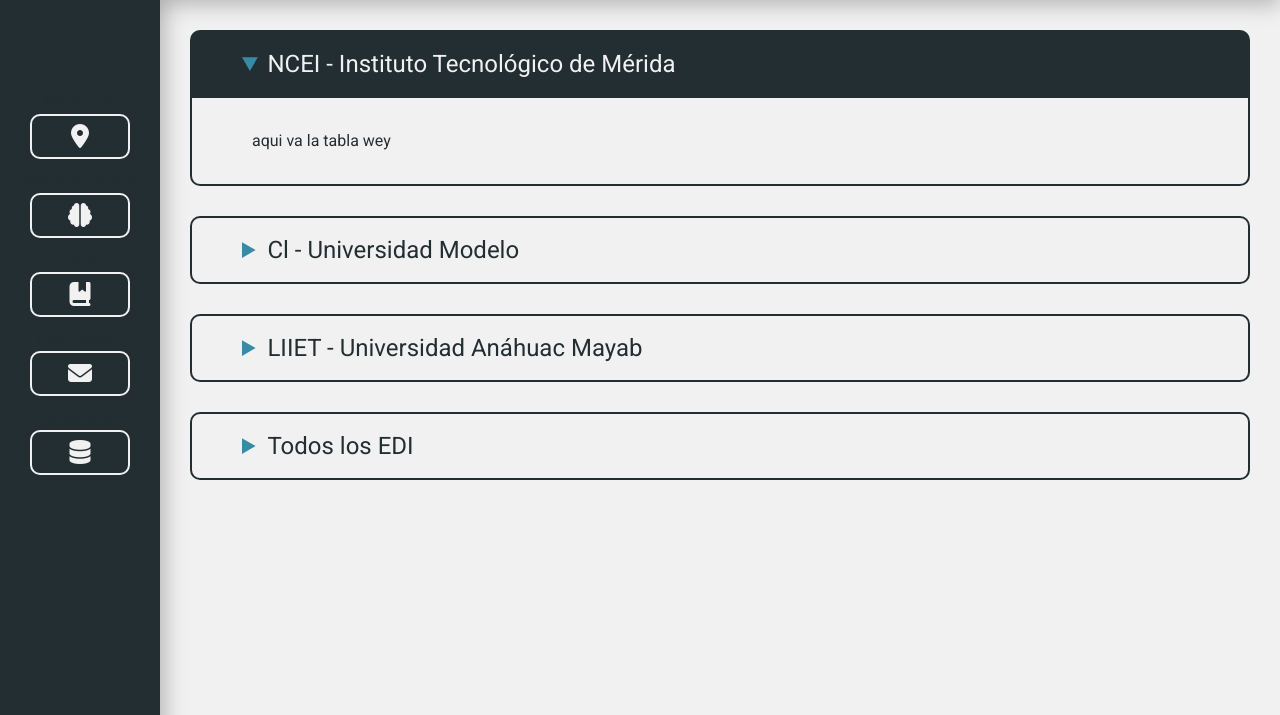
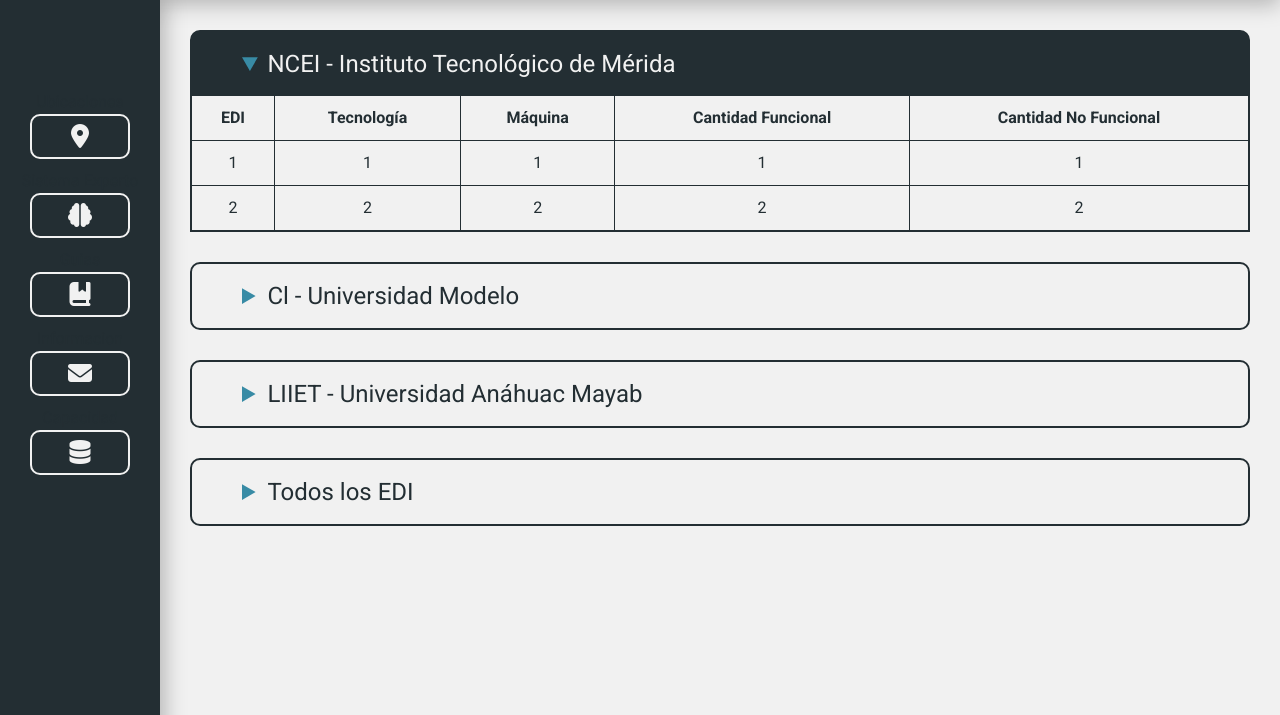
Before and after one commit to DenilsonNM/3DPrinter-Explorer, a PHP site: page /php/main/main-capacidad.php in a window 1280 px wide, after a click on "NCEI - Instituto Tecnológico de Mérida". Shown: the part 85-800 px from the top of the page. Run offline with PHP 8.4, Linux system fonts and the light colour scheme; the visitor is signed in with stand-in values (Sample User, id 1); some libraries are stand-ins or nearby versions.

Commit message:
avance tabla de capacidad instalada

```diff
--- a/css/main/styles-main.css
+++ b/css/main/styles-main.css
@@ -44,6 +44,10 @@ span {
 details[open] summary {
   background-color: var(--color-dark-blue);
   color: var(--color-white);
+}
+
+details[open] {
+  border-radius: 10px 10px 0px 0px;
 }
 
 summary {
@@ -269,4 +273,38 @@ summary::marker {
   /* filter: grayscale(100%); */
 }
 
-/* ----------GUIAS Y TUTORIALES--------- */
+/* ----------CAPACIDAD INSTALADA-------- */
+
+
+.arti-sum-div2 {}
+
+.table_cap {
+  width: 100%;
+  height: 100%;
+  border-collapse: collapse;
+}
+
+.table_cap th,
+td {
+  text-align: center;
+  border: 1px var(--color-dark-blue) solid;
+  padding: 10px;
+}
+
+.table_cap:first-child th {
+  border-top: none;
+}
+
+.table_cap:last-child td {
+  border-bottom: none;
+}
+
+.table_cap td:first-child,
+.table_cap th:first-child {
+  border-left: none;
+}
+
+.table_cap td:last-child,
+.table_cap th:last-child {
+  border-right: none;
+}
--- a/php/main/main-capacidad.php
+++ b/php/main/main-capacidad.php
@@ -9,7 +9,7 @@ require "proteccion.php"
   <meta charset="UTF-8">
   <meta name="viewport" content="width=device-width, initial-scale=1.0">
   <title>3DPrinter Explorer 2024</title>
-  <link rel="stylesheet" href="../../css/main/styles-main.css">
+  <link rel="stylesheet" href="../../css/main/styles-main.css?v=1">
   <script src="https://kit.fontawesome.com/892bb677d3.js" crossorigin="anonymous"></script>
 </head>
 
@@ -29,8 +29,36 @@ require "proteccion.php"
 
     <details class="arti-detail">
       <summary class="arti-sumary">NCEI - Instituto Tecnológico de Mérida</summary>
-      <div class="arti-sum-div">
-        <p>aqui va la tabla wey</p>
+
+      <div class="arti-sum-div2">
+
+        <table class="table_cap">
+          <thead>
+            <tr>
+              <th>EDI</th>
+              <th>Tecnología</th>
+              <th>Máquina</th>
+              <th>Cantidad Funcional</th>
+              <th>Cantidad No Funcional</th>
+            </tr>
+          </thead>
+          <tbody>
+            <tr>
+              <td>1</td>
+              <td>1</td>
+              <td>1</td>
+              <td>1</td>
+              <td>1</td>
+            </tr>
+            <tr>
+              <td>2</td>
+              <td>2</td>
+              <td>2</td>
+              <td>2</td>
+              <td>2</td>
+            </tr>
+          </tbody>
+        </table>
       </div>
     </details>
 
```
